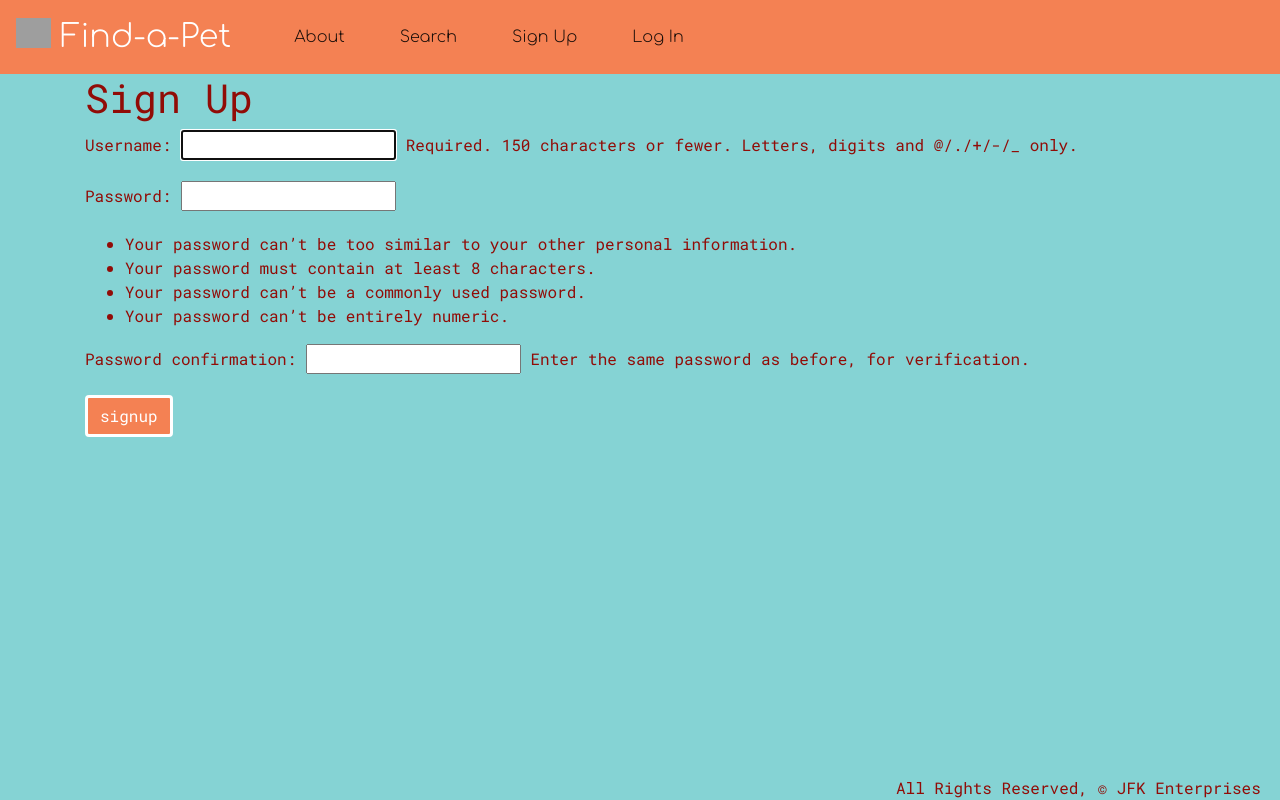
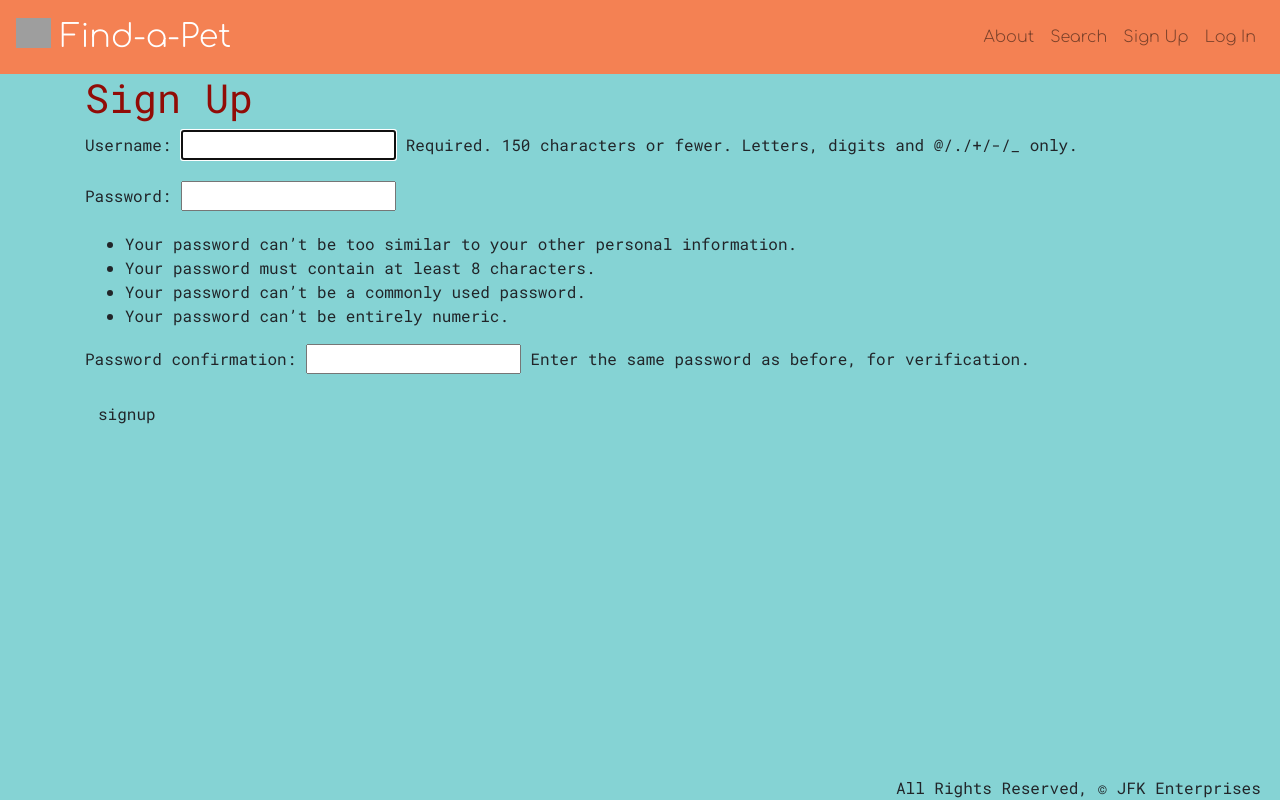
Before and after one commit to kennyyseo/find-a-pet, a Django app: page /accounts/signup in a window 1280 px wide. Run offline with Django 3.2, Linux system fonts and the light colour scheme; some libraries are stand-ins or nearby versions; grey boxes are pictures that could not be loaded.

Commit message:
Update style and layout on home page

```diff
--- a/main_app/static/css/style.css
+++ b/main_app/static/css/style.css
@@ -11,10 +11,10 @@ main {
   flex: 1 0 auto;
 }
 
-footer.page-footer {
+/* footer.page-footer {
   padding-top: 0;
   text-align: right;
-}
+} */
 
 nav {
   background-color: #f48153ff;
@@ -23,8 +23,11 @@ nav {
 
 body {
   background-color: #85d3d4ff;
+  font-family: "Roboto Mono", monospace;
+}
+
+h1, h2, h3, h4, h5, h6 {
   color: #910c07;
-  font-family: "Roboto Mono", monospace;
 }
 
 .greeting {
@@ -44,16 +47,16 @@ body {
   font-size: 32px;
 }
 
-.nav-link {
+/* .nav-link {
   margin: 0 0 0 39px;
-}
+} */
 
-.btn {
+/* .btn {
   background-color: #f48153ff;
   color: white;
   border-color: white;
   border-width: 3px;
-}
+} */
 
 #titlelogo {
   font-family: "Comfortaa", "Courier New", Courier, monospace;
@@ -86,12 +89,12 @@ body {
   color: white;
 }
 
-.card {
+/* .card {
   display: inline-flex;
   flex-wrap: wrap;
   margin: 20px;
   justify-content: space-evenly;
-}
+} */
 
 .opt {
   margin: 23px 50px 0 0;
--- a/main_app/templates/base.html
+++ b/main_app/templates/base.html
@@ -1,83 +1,83 @@
 {% load static %}
 <!DOCTYPE html>
 <html lang="en">
+
 <head>
     <meta charset="UTF-8" />
     <meta name="viewport" content="width=device-width, initial-scale=1.0" />
     <meta http-equiv="X-UA-Compatible" content="ie=edge" />
     <title>Find-a-Pet</title>
-    <link
-      rel="stylesheet"
-      href="https://stackpath.bootstrapcdn.com/bootstrap/4.5.2/css/bootstrap.min.css"
-      integrity="sha384-JcKb8q3iqJ61gNV9KGb8thSsNjpSL0n8PARn9HuZOnIxN0hoP+VmmDGMN5t9UJ0Z"
-      crossorigin="anonymous"
-    />
-    <link
-      rel="stylesheet"
-      type="text/css"
-      href="{% static 'css/style.css' %}"
-    />
+    <link rel="stylesheet" href="https://stackpath.bootstrapcdn.com/bootstrap/4.5.2/css/bootstrap.min.css"
+        integrity="sha384-JcKb8q3iqJ61gNV9KGb8thSsNjpSL0n8PARn9HuZOnIxN0hoP+VmmDGMN5t9UJ0Z" crossorigin="anonymous" />
+    <link rel="stylesheet" type="text/css" href="{% static 'css/style.css' %}" />
 </head>
+
 <body>
+
     <header class="navbar-fixed">
         <nav class="navbar navbar-expand-lg navbar-light">
+
             <a class="navbar-brand" href="{% url 'index' %}">
-              <img src="https://i.imgur.com/Cl027Ke.png" width="35" height="35" class="d-inline-block align-top" alt=""
-                loading="lazy" id="logo" /> <span class="fap">Find-a-Pet</span></a>
+                <img src="https://i.imgur.com/Cl027Ke.png" width="35" height="35" class="d-inline-block align-top"
+                    alt="" loading="lazy" id="logo" /> <span class="fap">Find-a-Pet</span>
+            </a>
+
             <button class="navbar-toggler" type="button" data-toggle="collapse" data-target="#navbarSupportedContent"
                 aria-controls="navbarSupportedContent" aria-expanded="false" aria-label="Toggle navigation">
                 <span class="navbar-toggler-icon"></span>
             </button>
 
             <div class="collapse navbar-collapse" id="navbarSupportedContent">
-              <ul class="navbar-nav mr-auto">
+                <ul class="navbar-nav ml-auto">
+                    <li class="nav-item">
+                        <a class="nav-link" href="{% url 'about' %}">About</a>
                     </li>
-                <li class="nav-item active">
-                  <a class="nav-link" href="{% url 'about' %}">About <span class="sr-only">(current)</span></a>
-                </li>
-                <li class="nav-item active">
-                  <a class="nav-link" href="{% url 'search' %}">Search <span class="sr-only">(current)</span></a>
+                    <li class="nav-item">
+                        <a class="nav-link" href="{% url 'search' %}">Search</a>
                     </li>
                     {% if user.is_authenticated %}
-                <li class="nav-item active">
-                  <a class="nav-link" href="{% url 'favorites' %}">My Favorites<span class="sr-only">(current)</span></a>
+                    <li class="nav-item">
+                        <a class="nav-link" href="{% url 'favorites' %}">My Favorites<span
+                                class="sr-only">(current)</span></a>
                     </li>
-                <li class="nav-item active">
-                  <a class="nav-link" href="{% url 'logout' %}">Logout <span class="sr-only">(current)</span></a>
+                    <li class="nav-item ">
+                        <a class="nav-link" href="{% url 'logout' %}">Logout</a>
                     </li>
                     {% else %}
-                <li class="nav-item active">
-                  <a class="nav-link" href="{% url 'signup' %}">Sign Up<span class="sr-only">(current)</span></a>
+                    <li class="nav-item">
+                        <a class="nav-link" href="{% url 'signup' %}">Sign Up</a>
                     </li>
-                <li class="nav-item active">
-                  <a class="nav-link" href="{% url 'login' %}" id="login-nav-link">Log In<span class="sr-only">(current)</span></a>
+                    <li class="nav-item">
+                        <a class="nav-link" href="{% url 'login' %}" id="login-nav-link">Log In</a>
                     </li>
                     {% endif %}
                     </li>
                 </ul>
             </div>
+
         </nav>
     </header>
-    <main class="container">{% block content %} {% endblock %}</main>
+
+    <main class="container">
+        {% block content %}
+        {% endblock %}
+    </main>
+
     <footer class="page-footer">
-      <div class="right">
+        <div class="text-right">
             All Rights Reserved, &copy; JFK Enterprises &nbsp;
         </div>
     </footer>
-    <script
-      src="https://code.jquery.com/jquery-3.5.1.slim.min.js"
+
+    <script src="https://code.jquery.com/jquery-3.5.1.slim.min.js"
         integrity="sha384-DfXdz2htPH0lsSSs5nCTpuj/zy4C+OGpamoFVy38MVBnE+IbbVYUew+OrCXaRkfj"
-      crossorigin="anonymous"
-    ></script>
-    <script
-      src="https://cdn.jsdelivr.net/npm/popper.js@1.16.1/dist/umd/popper.min.js"
+        crossorigin="anonymous"></script>
+    <script src="https://cdn.jsdelivr.net/npm/popper.js@1.16.1/dist/umd/popper.min.js"
         integrity="sha384-9/reFTGAW83EW2RDu2S0VKaIzap3H66lZH81PoYlFhbGU+6BZp6G7niu735Sk7lN"
-      crossorigin="anonymous"
-    ></script>
-    <script
-      src="https://stackpath.bootstrapcdn.com/bootstrap/4.5.2/js/bootstrap.min.js"
+        crossorigin="anonymous"></script>
+    <script src="https://stackpath.bootstrapcdn.com/bootstrap/4.5.2/js/bootstrap.min.js"
         integrity="sha384-B4gt1jrGC7Jh4AgTPSdUtOBvfO8shuf57BaghqFfPlYxofvL8/KUEfYiJOMMV+rV"
-      crossorigin="anonymous"
-    ></script>
+        crossorigin="anonymous"></script>
 </body>
+
 </html>
```
Also changed, not shown: main_app/templates/index.html (+29 -12 lines). Lines whose indentation alone changed are shown as unchanged.
